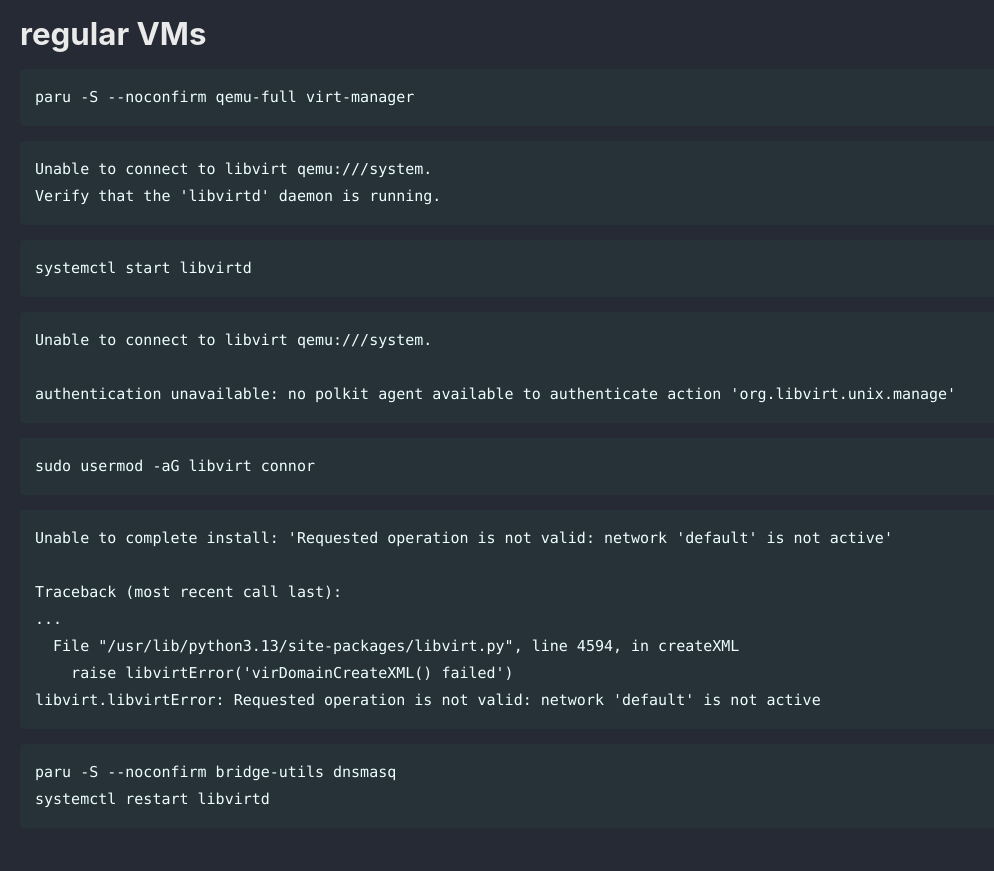
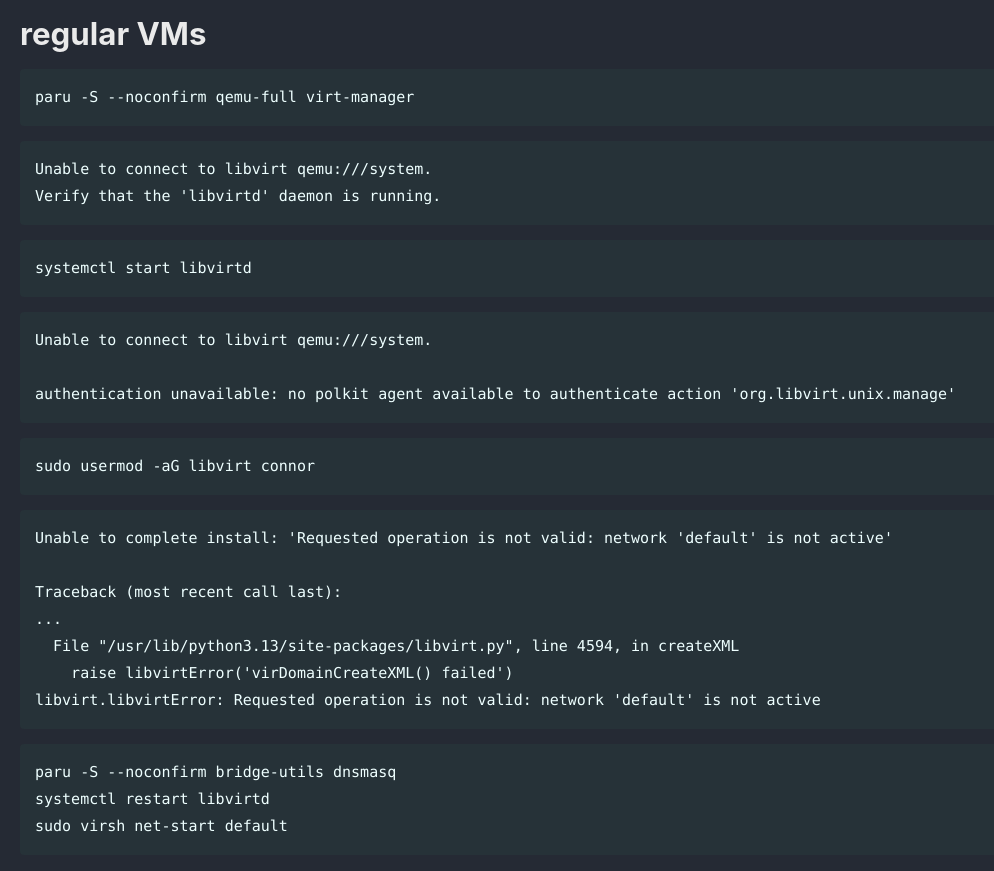
Before and after one commit to Connor-McCartney/Connor-McCartney.github.io, a Jekyll site: the page built from _pages/misc/qemu.md, in a window 1280 px wide and 900 px high, scrolled down 4349 px. Shown: the top 871 px of the window, without its empty margins (0-994 px from the left). Built offline with Jekyll 4.4.1, drawn with Linux system fonts in a browser that asks for light colours; cached includes are drawn as plain includes.

Commit message:
Update qemu.md

````diff
--- a/_pages/misc/qemu.md
+++ b/_pages/misc/qemu.md
@@ -205,4 +205,5 @@ libvirt.libvirtError: Requested operation is not valid: network 'default' is not
 ```
 paru -S --noconfirm bridge-utils dnsmasq
 systemctl restart libvirtd
+sudo virsh net-start default
 ```
````
